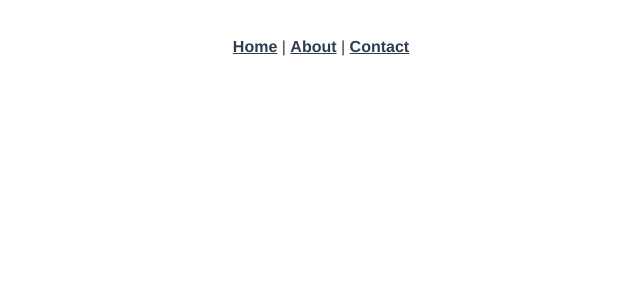
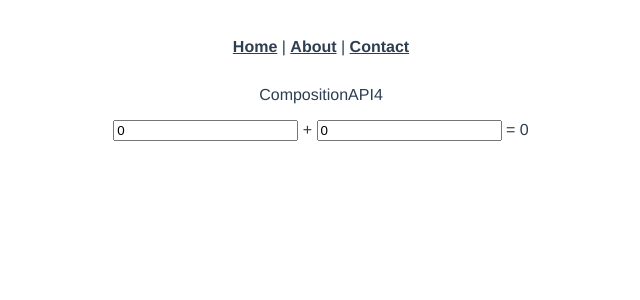
Before and after one commit to manyyeon/study_vue, a Vue app: page /compositionApi4 in a window 1280 px wide. Shown: the top 300 px of the page, without its empty margins (319-959 px from the left). Built offline with nearby package versions, Linux system fonts and the light colour scheme; what vue-sweetalert2 would draw is missing.

Commit message:
CompositionAPI_4 - 공통 함수를 import 해서 사용

```diff
--- /dev/null
+++ b/src/common.js
@@ -0,0 +1,12 @@
+import { reactive, computed, toRefs } from "vue"; // toRefs 추가
+
+function plusCalculator() {
+  let state = reactive({
+    num1: 0,
+    num2: 0,
+    result: computed(() => state.num1 + state.num2),
+  });
+  return toRefs(state); // 반응형으로 선언된 num1, num2, result가 외부 function에서 정상적으로 사용하기 위해 toRefs 사용해서 return
+}
+
+export { plusCalculator };
--- a/src/router/index.js
+++ b/src/router/index.js
@@ -97,6 +97,12 @@ const routes = [
     component: () =>
       import(/* webpackChunkName: "about" */ "../views/CompositionAPI3.vue"),
   },
+  {
+    path: "/compositionApi4",
+    name: "CompositionAPI4",
+    component: () =>
+      import(/* webpackChunkName: "about" */ "../views/CompositionAPI4.vue"),
+  },
 ];
 
 const router = createRouter({
--- /dev/null
+++ b/src/views/CompositionAPI4.vue
@@ -0,0 +1,29 @@
+<template>
+  <div>
+    <div>CompositionAPI4</div>
+    <p></p>
+    <input type="text" v-model.number="num1" />
+    <span> + </span>
+    <input type="text" v-model.number="num2" />
+    <span> = </span>
+    <span>{{ result }}</span>
+  </div>
+</template>
+
+<script>
+import { plusCalculator } from "../common.js"; // toRefs 추가
+
+export default {
+  setup() {
+    let { num1, num2, result } = plusCalculator(); // 외부 function
+
+    return {
+      num1,
+      num2,
+      result,
+    };
+  },
+};
+</script>
+
+<style scoped></style>
```
